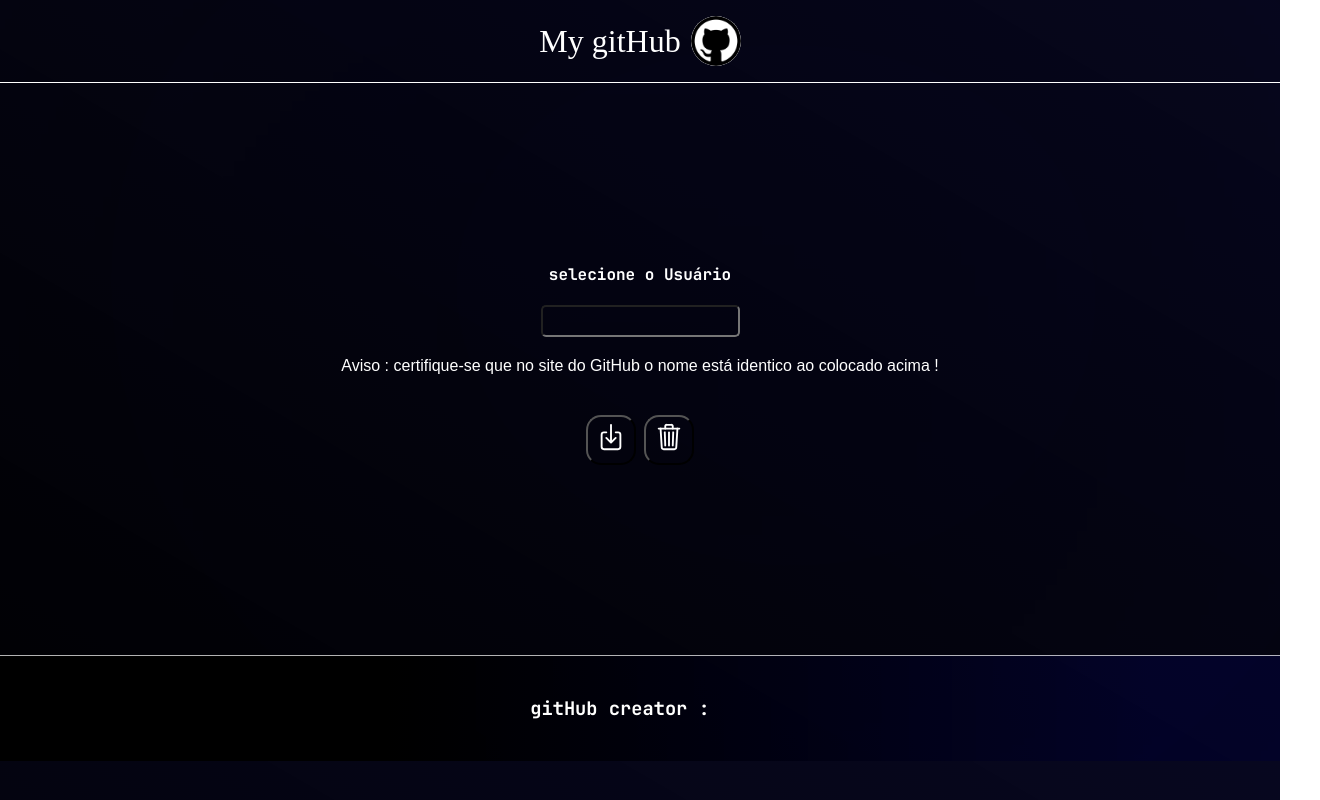
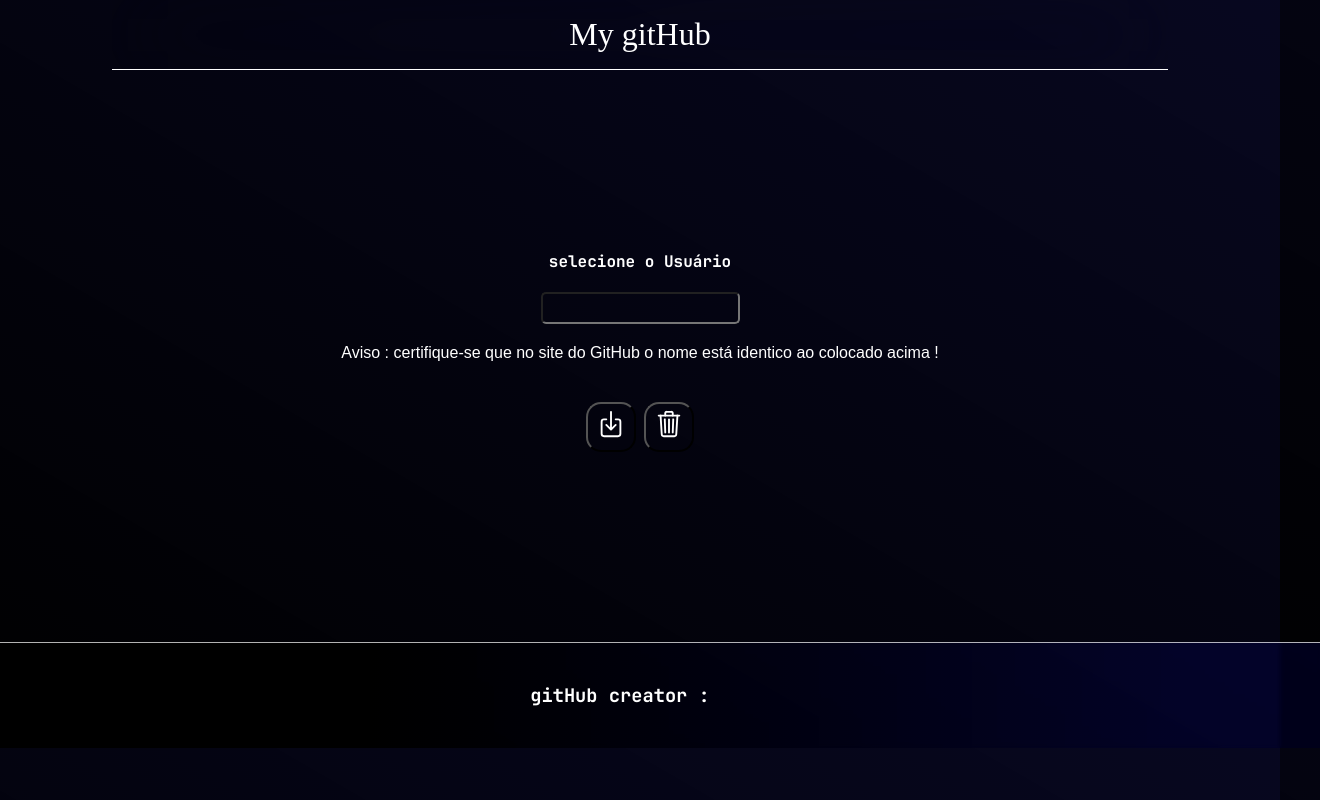
Before and after one commit to RodrigoCarvalho-Dev/Projeto_infinity_API, a plain HTML site: page index.html in a window 1280 px wide. Shown: the whole page, 1320 px wide, since content can reach past the window. Drawn offline with nearby package versions, Linux system fonts and the light colour scheme; no server answers.

Commit message:
Add files via upload

```diff
--- a/assets/style/style.css
+++ b/assets/style/style.css
@@ -36,8 +36,8 @@ body{
     flex-direction: column;
     gap: 10px;
     background: var(--gradient_test);
-    backdrop-filter: blur(1000px);
-
+    align-items: center;
+    overflow-x : hidden;
 }
 
 
@@ -45,15 +45,19 @@ body{
 
 
 #header{
+    position: sticky;
+    top: 0;
+    left: 0;
+    z-index: 50;
     background-color: transparent;
-    backdrop-filter: blur(10px);
-    box-sizing: border-box;
+    backdrop-filter: blur(50px);
     display: flex;
     justify-content: space-around;
     align-items: center;
     padding: 1em;
-    border-bottom: 1px solid #fff;
     color: #fff;
+    width: 80%;
+    border-bottom: 1px double #fff;
     transition: 0.2s ease-in-out;
 
 }
@@ -147,6 +151,7 @@ body{
     background: linear-gradient(to left , rgba(0, 0, 255, 0.1) 10% , #000000 70%);
     backdrop-filter: blur(2px) ;
     filter: blur();
+    width: 100%;
 }
 
 #footer a{
--- a/index.html
+++ b/index.html
@@ -13,7 +13,6 @@
     <header id="header">
         <div id="title">
             <h1>My gitHub</h1>
-            <img  width="50" src="assets/img/github.512x512.png" alt="">
         </div>
     </header>
     <main id="main">
--- a/src/index.js
+++ b/src/index.js
@@ -11,15 +11,24 @@ const conteiner_button_footer = document.querySelector("#conteiner_button_footer
 const button = document.getElementsByClassName("button");
 const conteiner_button_main = document.querySelector("#conteiner_button_main");
 const text = document.getElementById(`text`);
-const User_name_Rodrigo = document.querySelector("#user_Name_Rodrigo")
-const body = document.querySelector("body")
+const User_name_Rodrigo = document.querySelector("#user_Name_Rodrigo");
+const body = document.querySelector("body");
+const header = document.querySelector(`#header`);
 
 Rodrigo_User();
 
 window.addEventListener("scroll" , () => {
 
+    if ( window.scrollY >= 100){
+
+        header.style.borderBottom = "3px double #ffffff2a";
+        header.style.transition = 0.1 + "s";
 
 
+   } else if ( window.scrollY <= 100){
+        header.style.borderBottom = "1px double #fff";
+        header.style.transition = 0.1 + "s";
+    }
 
 });
 
```
